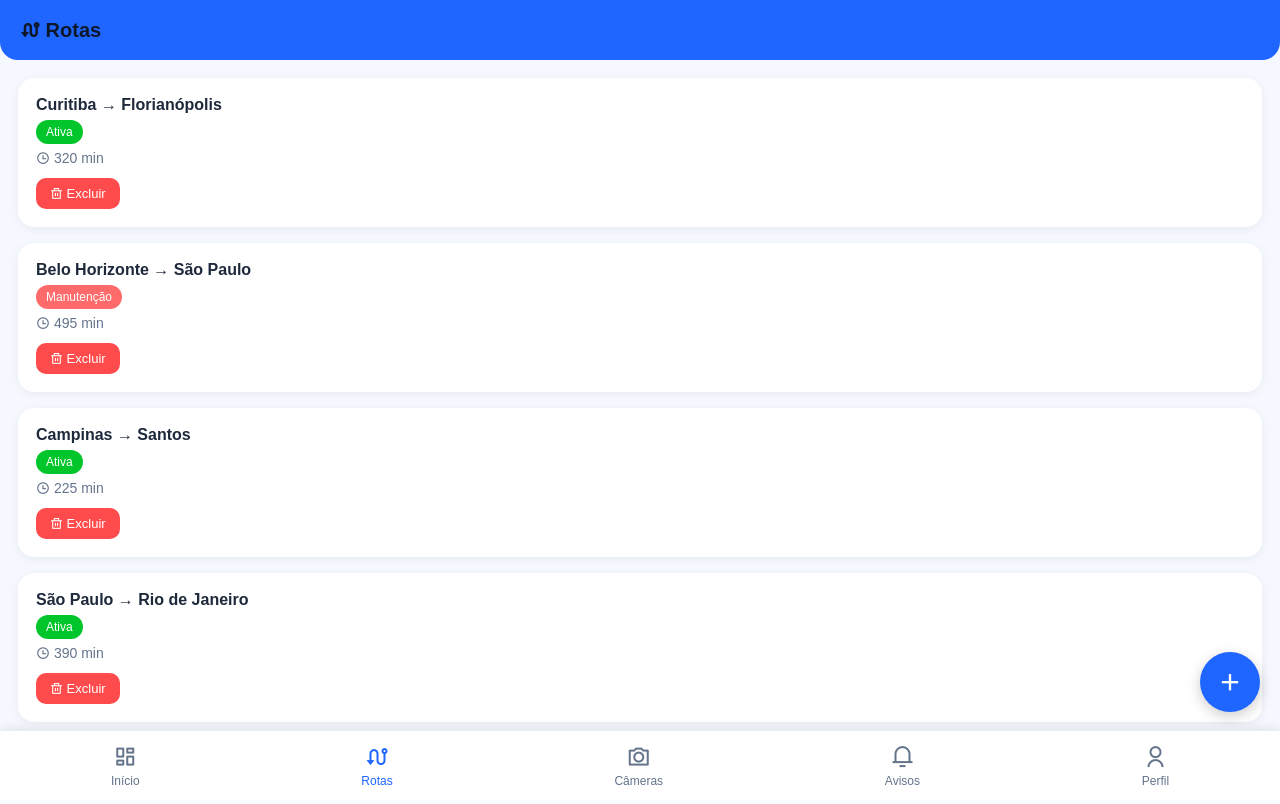
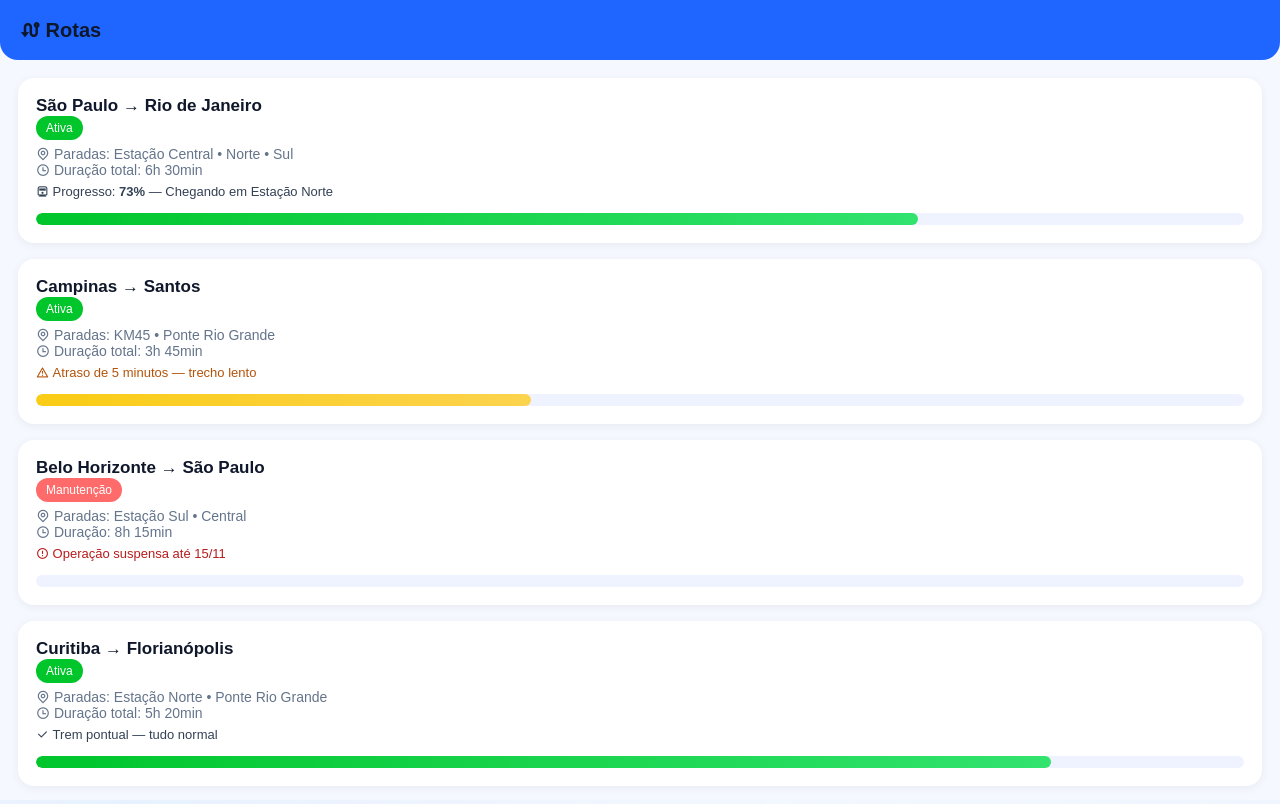
Before and after one commit to joaoduarte01/vai_de_trem_edit, a PHP site: page /rotas.php in a window 1280 px wide. Run offline with PHP 8.4, Linux system fonts and the light colour scheme; a user stored in the database is signed in; data comes from the database, SQL or seed files in the repository; both versions use the stored data as it was after the commit; some libraries are stand-ins or nearby versions.

Commit message:
commitadd

```diff
--- a/assets/css/styles.css
+++ b/assets/css/styles.css
@@ -298,3 +298,47 @@ a:hover {
   .brand-icon { width: 36px; height: 36px; font-size: 18px; }
   .navbar a { padding: 8px; }
 }
+
+/* --- MOBILE BOTTOM NAV (GLOBAL) --- */
+.bottom-nav {
+  position: fixed;
+  bottom: 0;
+  left: 0;
+  right: 0;
+  background: #ffffff;
+  height: 70px;
+  display: flex !important;
+  justify-content: space-around;
+  align-items: center;
+  border-top: 1px solid var(--border);
+  box-shadow: 0 -2px 10px rgba(0,0,0,0.08);
+  z-index: 999999 !important; /* máximo pra não sumir */
+}
+
+.bottom-nav a {
+  text-decoration: none;
+  text-align: center;
+  color: var(--muted);
+  font-size: 12px;
+  display: flex;
+  flex-direction: column;
+  align-items: center;
+  gap: 2px;
+  transition: var(--transition);
+}
+
+.bottom-nav i {
+  font-size: 24px;
+}
+
+.bottom-nav a.active {
+  color: var(--brand);
+  font-weight: 600;
+}
+
+@media (min-width: 768px) {
+  /* oculta no desktop */
+  .bottom-nav {
+    display: none !important;
+  }
+}
--- a/public/rotas.php
+++ b/public/rotas.php
@@ -1,31 +1,4 @@
-<?php
-require_once('../assets/config/auth.php');
-require_once('../assets/config/db.php');
-
-if ($_SERVER['REQUEST_METHOD'] === 'POST' && isset($_POST['create'])) {
-    $name = trim($_POST['name'] ?? '');
-    $status = $_POST['status'] ?? 'ativa';
-    $dur = intval($_POST['duration'] ?? 0);
-
-    if ($name) {
-        $stmt = $mysqli->prepare("INSERT INTO routes (name, status, duration_minutes) VALUES (?, ?, ?)");
-        $stmt->bind_param('ssi', $name, $status, $dur);
-        $stmt->execute();
-    }
-
-    header('Location: rotas.php');
-    exit;
-}
-
-if (isset($_GET['delete'])) {
-    $id = intval($_GET['delete']);
-    $stmt = $mysqli->prepare("DELETE FROM routes WHERE id = ?");
-    $stmt->bind_param('i', $id);
-    $stmt->execute();
-    header('Location: rotas.php');
-    exit;
-}
-?>
+<?php require_once('../assets/config/auth.php'); ?>
 <!DOCTYPE html>
 <html lang="pt-BR">
 <head>
@@ -58,13 +31,14 @@ if (isset($_GET['delete'])) {
     font-weight: 700;
 }
 
-    /* CARDS */
+/* LISTA */
 .route-list {
     padding: 18px;
     display: grid;
     gap: 16px;
 }
 
+/* CARD */
 .route-card {
     background: #fff;
     padding: 18px;
@@ -72,84 +46,47 @@ if (isset($_GET['delete'])) {
     box-shadow: 0 2px 10px rgba(0,0,0,0.06);
 }
 
-    .route-title {
-        font-size: 16px;
-        font-weight: 600;
-        margin-bottom: 6px;
-        color: #1e293b;
+/* PROGRESS BAR */
+.progress-box {
+    margin-top: 14px;
+    background: #eef3ff;
+    border-radius: 12px;
+    height: 12px;
+    position: relative;
+    overflow: hidden;
+}
+.progress {
+    height: 100%;
+    border-radius: 12px;
+    background: linear-gradient(90deg, #00c52b, #32e36e);
+    width: 0%;
+    transition: width 1s ease-in-out;
+}
+.progress.delay {
+    background: linear-gradient(90deg, #facc15, #fcd34d);
 }
 
-    .badge {
-        font-size: 12px;
-        padding: 5px 10px;
-        border-radius: 20px;
+/* TEXTOS */
+.route-title {
+    font-size: 17px;
+    font-weight: 600;
 }
 .badge.blue { background:#00c52b; color:#fff; }
 .badge.red { background:#ff6b6b; color:#fff; }
 
 .details {
+    font-size: 14px;
     color: #64748b;
-        font-size: 14px;
     margin-top: 6px;
 }
 
-    .delete-btn {
-        margin-top: 12px;
-        display: inline-block;
-        background: #ff4b4b;
-        padding: 8px 14px;
-        border-radius: 10px;
-        color: #fff;
+.live-info {
     font-size: 13px;
+    color: #334155;
+    margin-top: 6px;
 }
 
-    /* Floating Button */
-    .fab {
-        position: fixed;
-        right: 20px;
-        bottom: 88px;
-        width: 60px;
-        height: 60px;
-        background: var(--brand);
-        color: #fff;
-        border-radius: 50%;
-        display: flex;
-        justify-content: center;
-        align-items: center;
-        font-size: 28px;
-        box-shadow: 0 4px 14px rgba(0,0,0,0.2);
-        cursor: pointer;
-    }
-
-    /* Modal */
-    .modal-bg {
-        position: fixed;
-        inset: 0;
-        background: rgba(0,0,0,0.4);
-        display: none;
-        justify-content: center;
-        align-items: center;
-        padding: 20px;
-    }
-
-    .modal {
-        background: #fff;
-        padding: 20px;
-        border-radius: 16px;
-        width: 100%;
-        max-width: 420px;
-    }
-
-    .modal h2 {
-        margin-bottom: 12px;
-    }
-
-    .input, .select {
-        width: 100%;
-        margin: 6px 0;
-    }
-
-    /* Bottom Nav */
+/* BOTTOM NAV */
 .bottom-nav {
     position: fixed; bottom: 0; left: 0; right: 0;
     background: #fff;
@@ -167,14 +104,13 @@ if (isset($_GET['delete'])) {
 .bottom-nav i {
     font-size: 24px;
     display: block;
-        margin-bottom: 4px;
 }
-    .active {
-        color: var(--brand) !important;
+.bottom-nav a.active {
+    color: var(--brand);
 }
 </style>
+</head>
 
-</head>
 <body>
 
 <!-- HEADER -->
@@ -182,52 +118,87 @@ if (isset($_GET['delete'])) {
     <h1><i class="ri-route-line"></i> Rotas</h1>
 </div>
 
-<!-- LISTA DE ROTAS -->
 <div class="route-list">
 
-<?php
-$res = $mysqli->query("SELECT * FROM routes ORDER BY id DESC");
+<!-- ROTA 1 -->
+<div class="route-card">
+    <div class="route-title">São Paulo → Rio de Janeiro</div>
+    <span class="badge blue">Ativa</span>
 
-while ($r = $res->fetch_assoc()) {
-    $badge = $r['status'] === 'ativa'
-        ? '<span class="badge blue">Ativa</span>'
-        : '<span class="badge red">Manutenção</span>';
+    <div class="details">
+        <i class="ri-map-pin-line"></i> Paradas: Estação Central • Norte • Sul<br>
+        <i class="ri-time-line"></i> Duração total: 6h 30min
+    </div>
 
-    echo "
-    <div class='route-card'>
-        <div class='route-title'>".htmlspecialchars($r['name'])."</div>
-        $badge
-        <div class='details'><i class='ri-time-line'></i> ".($r['duration_minutes'] ?: '-')." min</div>
-        <a class='delete-btn' href='?delete=".$r['id']."' onclick='return confirm(\"Excluir esta rota?\")'>
-            <i class='ri-delete-bin-line'></i> Excluir
-        </a>
-    </div>";
-}
-?>
+    <div class="live-info">
+        <i class="ri-train-line"></i> Progresso: <b id="p1_text">0%</b> — Chegando em Estação Norte
+    </div>
+
+    <div class="progress-box">
+        <div class="progress" id="p1"></div>
+    </div>
+</div>
+
+<!-- ROTA 2 - ATRASO -->
+<div class="route-card">
+    <div class="route-title">Campinas → Santos</div>
+    <span class="badge blue">Ativa</span>
+
+    <div class="details">
+        <i class="ri-map-pin-line"></i> Paradas: KM45 • Ponte Rio Grande<br>
+        <i class="ri-time-line"></i> Duração total: 3h 45min
+    </div>
+
+    <div class="live-info" style="color:#b45309;">
+        <i class="ri-alert-line"></i> Atraso de 5 minutos — trecho lento
+    </div>
+
+    <div class="progress-box">
+        <div class="progress delay" id="p2"></div>
+    </div>
+</div>
+
+<!-- ROTA 3 - PARADA -->
+<div class="route-card">
+    <div class="route-title">Belo Horizonte → São Paulo</div>
+    <span class="badge red">Manutenção</span>
+
+    <div class="details">
+        <i class="ri-map-pin-line"></i> Paradas: Estação Sul • Central<br>
+        <i class="ri-time-line"></i> Duração: 8h 15min
+    </div>
+
+    <div class="live-info" style="color:#b91c1c;">
+        <i class="ri-error-warning-line"></i> Operação suspensa até 15/11
+    </div>
+
+    <div class="progress-box">
+        <div class="progress delay" style="width:0%"></div>
+    </div>
+</div>
+
+<!-- ROTA 4 -->
+<div class="route-card">
+    <div class="route-title">Curitiba → Florianópolis</div>
+    <span class="badge blue">Ativa</span>
+
+    <div class="details">
+        <i class="ri-map-pin-line"></i> Paradas: Estação Norte • Ponte Rio Grande<br>
+        <i class="ri-time-line"></i> Duração total: 5h 20min
+    </div>
+
+    <div class="live-info">
+        <i class="ri-check-line"></i> Trem pontual — tudo normal
+    </div>
+
+    <div class="progress-box">
+        <div class="progress" id="p4"></div>
+    </div>
+</div>
 
 </div>
 
-<!-- FAB BUTTON -->
-<div class="fab" onclick="openModal()"><i class="ri-add-line"></i></div>
-
-<!-- MODAL NOVA ROTA -->
-<div class="modal-bg" id="modal">
-  <div class="modal">
-    <h2>Nova Rota</h2>
-    <form method="post">
-      <input type="hidden" name="create" value="1">
-      <input class="input" name="name" placeholder="Nome da rota" required>
-      <select class="select" name="status">
-        <option value="ativa">Ativa</option>
-        <option value="manutencao">Manutenção</option>
-      </select>
-      <input class="input" type="number" name="duration" placeholder="Duração (min)">
-      <button class="btn" style="margin-top:10px;width:100%;">Salvar</button>
-    </form>
-  </div>
-</div>
-
-<!-- BOTTOM NAV -->
+<!-- NAV -->
 <div class="bottom-nav">
   <a href="dashboard.php"><i class="ri-dashboard-line"></i>Início</a>
   <a href="rotas.php" class="active"><i class="ri-route-line"></i>Rotas</a>
@@ -237,12 +208,23 @@ while ($r = $res->fetch_assoc()) {
 </div>
 
 <script>
-function openModal() {
-  document.getElementById("modal").style.display = "flex";
+// progresso simulado
+function animateProgress(id, textId, target) {
+    let bar = document.getElementById(id);
+    let txt = document.getElementById(textId);
+    let progress = 0;
+
+    let interval = setInterval(() => {
+        if (progress >= target) clearInterval(interval);
+        progress++;
+        bar.style.width = progress + "%";
+        if (txt) txt.innerText = progress + "%";
+    }, 50);
 }
-window.onclick = e => {
-  if (e.target.id === "modal") document.getElementById("modal").style.display = "none";
-}
+
+animateProgress("p1", "p1_text", 72); // rota 1: 72% concluído
+animateProgress("p2", null, 40);    // rota atrasada
+animateProgress("p4", null, 83);    // rota avançada
 </script>
 
 </body>
```
Also changed, not shown: assets/config/db.sql (+47 -49 lines), public/avisos.php (+31 -12 lines), public/cameras.php (+162 -48 lines), public/dashboard.php (+53 -4 lines), public/meu_perfil.php (renamed from public/perfil.php). Lines whose indentation alone changed are shown as unchanged.
